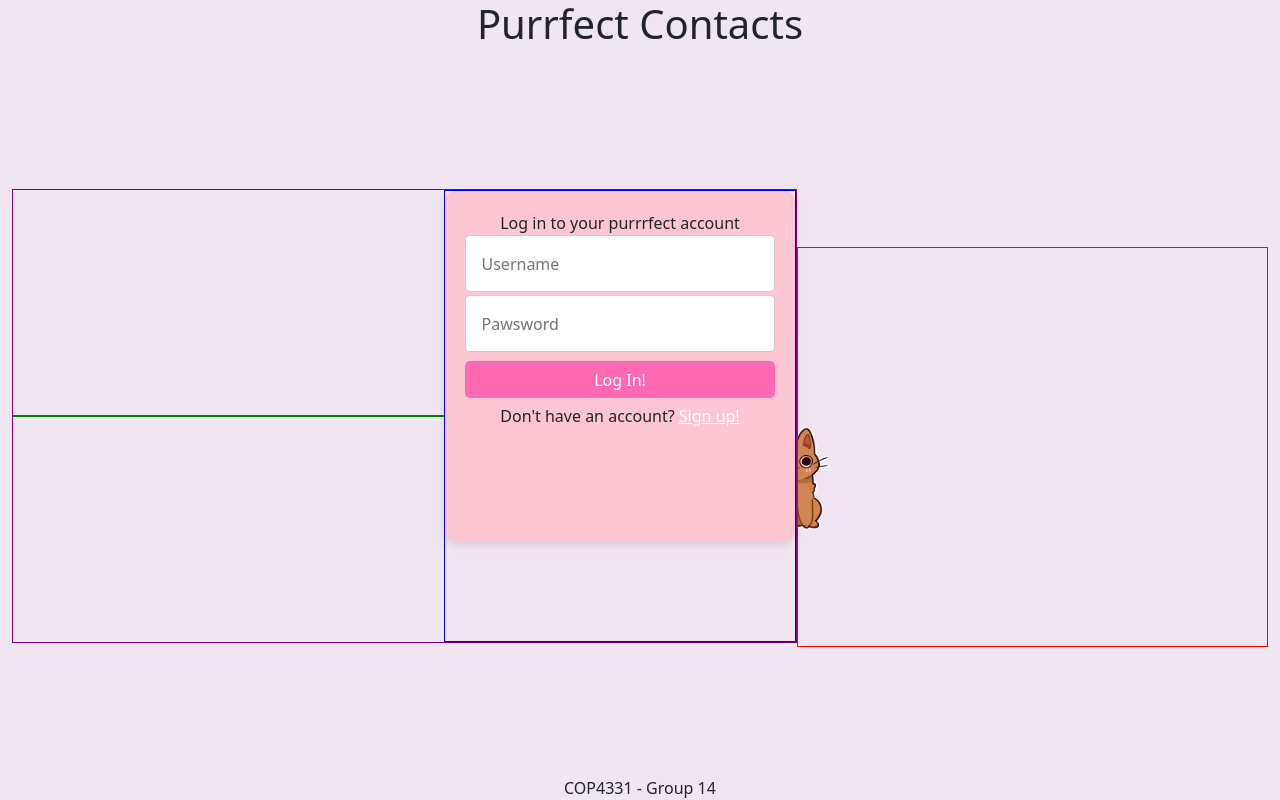
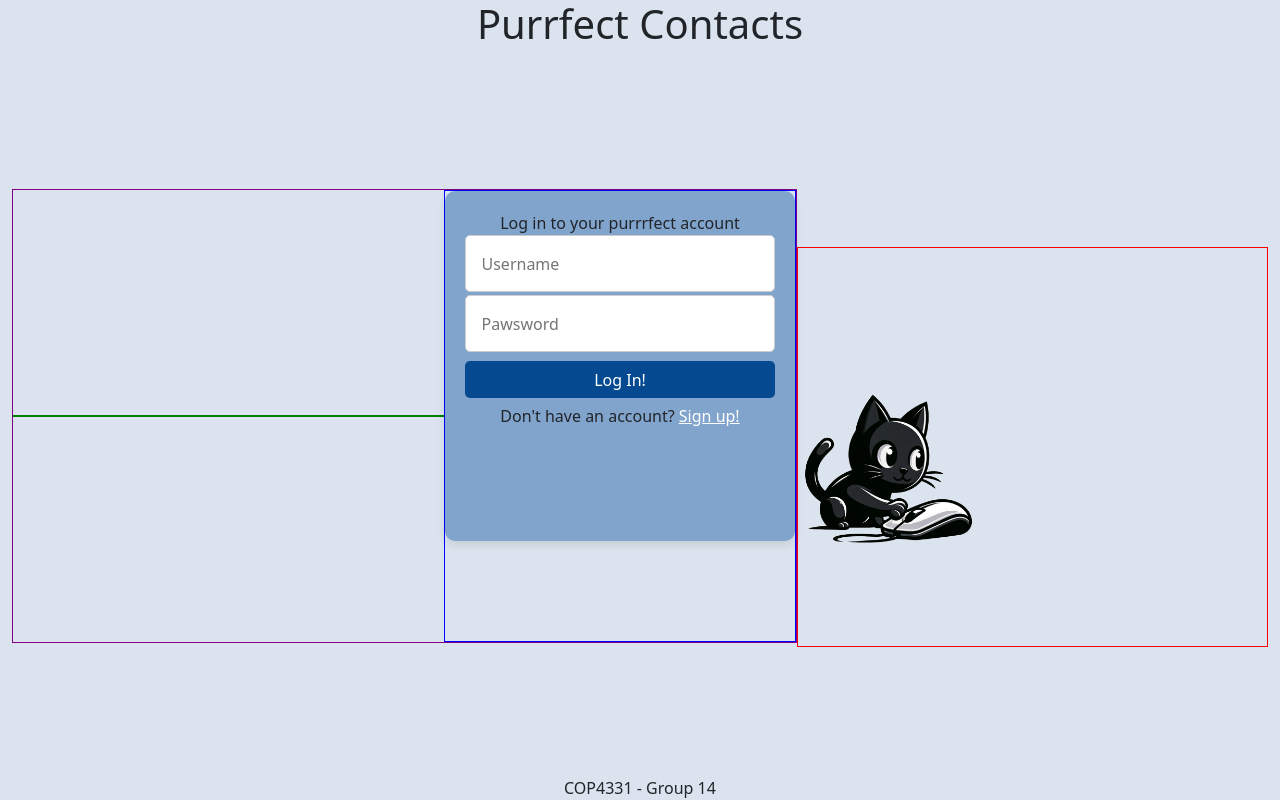
Before and after one commit to parkerblume/PurrfectContacts, a PHP site: page / in a window 1280 px wide. Run offline with PHP 8.4, Linux system fonts and the light colour scheme.

Commit message:
color theme/ cat images

```diff
--- a/css/contacts.css
+++ b/css/contacts.css
@@ -1,7 +1,7 @@
 /* contact styles */
 .body {
     font-family: Arial, Helvetica, sans-serif;
-    background-color: #f0e6f2;
+    background-color: #dbe4ee;
 
 }
 
--- a/css/members.css
+++ b/css/members.css
@@ -19,7 +19,7 @@ body {
 
 /* Add a black background color to the top navigation */
 .topnav {
-    background-color: #9381ff;
+    background-color: #054a91;
     overflow: hidden;
   }
 
@@ -35,13 +35,13 @@ body {
 
   /* Change the color of links on hover */
   .topnav a:hover {
-    background-color: #b8b8ff;
+    background-color: #81a4cd;
     color: black;
   }
 
   /* Add a color to the active/current link */
   .topnav a.active {
-    background-color: #9381ff;
+    background-color: #054a91;
     color: white;
   }
 
--- a/css/nav.css
+++ b/css/nav.css
@@ -7,7 +7,7 @@
 
 /* Add a black background color to the top navigation */
 .topnav {
-    background-color: #9381ff;
+    background-color: #054a91;
     overflow: hidden;
   }
 
--- a/css/styles.css
+++ b/css/styles.css
@@ -58,7 +58,7 @@
 
   .logo {
     height: 30px;
-    color: #999999;
+    color: #000000;
     width: 30px;
   }
 
@@ -66,7 +66,7 @@
     font-family: Arial, Helvetica, sans-serif;
     font-size: 21px;
     font-weight: 600;
-    color: #444444;
+    color: #000000;
   }
 
   .body {
@@ -76,7 +76,7 @@
     align-items: center;
     height: 100%;
     margin: 0;
-    background-color: #f0e6f2; /* Light pastel pink background color */
+    background-color: #dbe4ee; /* Light pastel pink background color */
   }
 
   .box-container {
@@ -93,7 +93,7 @@
     height: 350px;
     width: 100%;
     padding: 20px;
-    background-color: rgba(255, 192, 203, 0.8);
+    background-color: #81a4cd;
     border-radius: 10px;
     box-shadow: 0 4px 8px rgba(0, 0, 0, 0.1);
     overflow: hidden;
@@ -108,7 +108,7 @@
     width: 100%;
     padding: 2%;
     margin-top: 2%;
-    background-color: #ff69b4;
+    background-color: #054a91;
     color: #fff;
     border: none;
     border-radius: 5px;
@@ -167,11 +167,11 @@
   }
 
   #kitty {
-    width:125px;
-    height:125px;
+    width:200px;
+    height:200px;
     position: relative;
-    top:175px;
-    left:-75px;
+    top:120px;
+    left:-10px;
     transition: 0.5s ease-in-out;
   }
 
--- a/index.html
+++ b/index.html
@@ -51,7 +51,7 @@
             </div>
           </div>
           <div id="imageDisplay" class="image-box" >
-            <img id="kitty" src="images/sittingCat.png" alt="Sitting cat :)">
+            <img id="kitty" src="images/mouseCat.png" alt="Sitting cat :)">
             <div id="requirements" class="bubble-container">
               <img id="bubble" src="images/speechbubble.png" alt="password requirements bubble">
             </div>
--- a/nav.html
+++ b/nav.html
@@ -1,5 +1,6 @@
 <!-- top navigation bar-->
 	<div id='navbar' class="topnav">
+		<link href="css/contacts.css" rel="stylesheet">
 		<a class="active" href="https://github.com/parkerblume/PurrfectContacts">Home</a>
 		<a href="contacts.html">Contacts</a>
 		<a href="members.html">About Us</a>
```
Also changed, not shown: images/blackCat.png (added), images/mouseCat.png (added).
